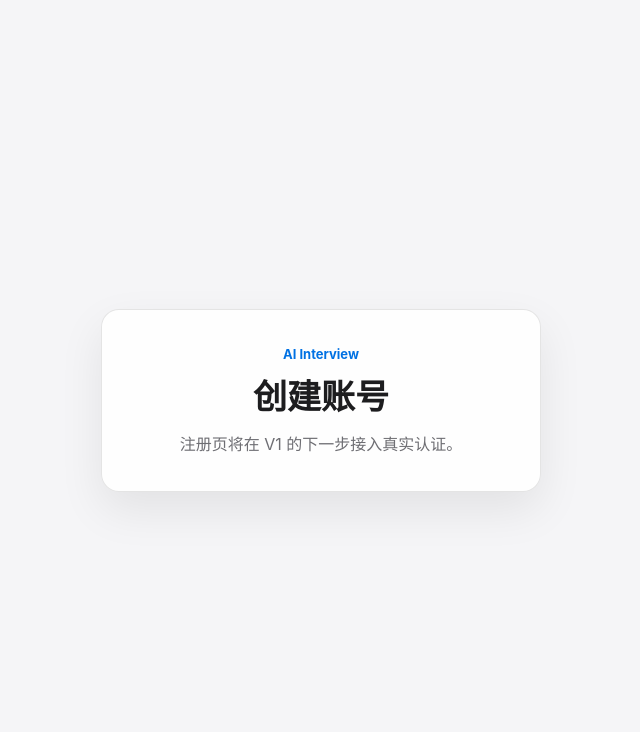
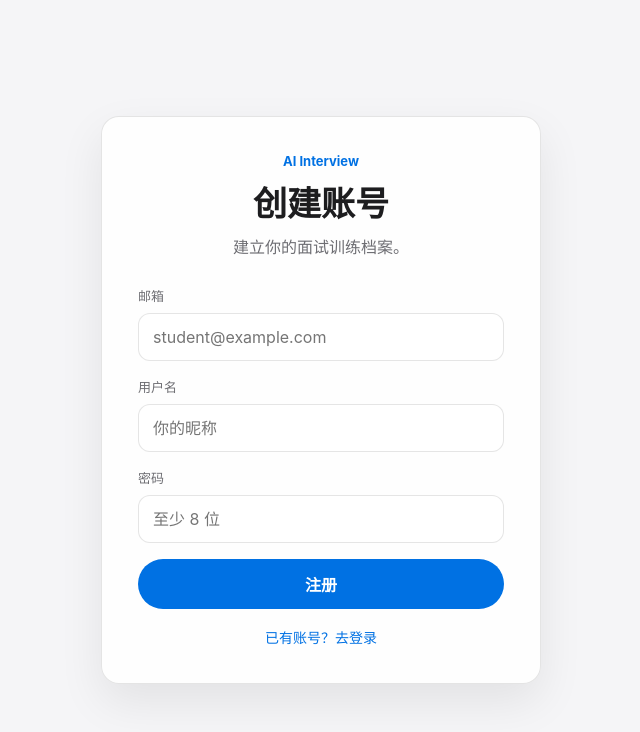
Before and after one commit to davidluulc/ai-interview, a Vue app in the folder frontend/: page /vue/auth/register in a window 1280 px wide. Shown: the top 732 px of the page, without its empty margins (319-959 px from the left). Built offline with nearby package versions, Linux system fonts and the light colour scheme.

Commit message:
feat: implement vue auth pages

```diff
--- /dev/null
+++ b/frontend/src/components/common/PrimaryButton.vue
@@ -0,0 +1,37 @@
+<template>
+  <button class="primary-button" :disabled="disabled" :type="type || 'submit'">
+    <slot />
+  </button>
+</template>
+
+<script setup lang="ts">
+defineProps<{ disabled?: boolean; type?: "button" | "submit" | "reset" }>();
+</script>
+
+<style scoped>
+.primary-button {
+  width: 100%;
+  min-height: 46px;
+  border: 0;
+  border-radius: 999px;
+  background: var(--color-accent);
+  color: #fff;
+  cursor: pointer;
+  font-weight: 600;
+  padding: 13px 18px;
+  transition: background 160ms ease, transform 160ms ease;
+}
+
+.primary-button:hover:not(:disabled) {
+  background: var(--color-accent-hover);
+}
+
+.primary-button:active:not(:disabled) {
+  transform: scale(0.99);
+}
+
+.primary-button:disabled {
+  cursor: not-allowed;
+  opacity: 0.55;
+}
+</style>
--- /dev/null
+++ b/frontend/src/components/common/TextField.vue
@@ -0,0 +1,59 @@
+<template>
+  <label class="field">
+    <span>{{ label }}</span>
+    <input
+      :autocomplete="autocomplete"
+      :name="name"
+      :placeholder="placeholder"
+      :required="required"
+      :type="type || 'text'"
+      :value="modelValue"
+      @input="onInput"
+    />
+  </label>
+</template>
+
+<script setup lang="ts">
+defineProps<{
+  autocomplete?: string;
+  label: string;
+  modelValue: string;
+  name?: string;
+  placeholder?: string;
+  required?: boolean;
+  type?: string;
+}>();
+
+const emit = defineEmits<{ "update:modelValue": [value: string] }>();
+
+function onInput(event: Event): void {
+  emit("update:modelValue", (event.target as HTMLInputElement).value);
+}
+</script>
+
+<style scoped>
+.field {
+  display: grid;
+  gap: 8px;
+}
+
+.field span {
+  color: var(--color-text-muted);
+  font-size: 13px;
+}
+
+.field input {
+  width: 100%;
+  border: 1px solid var(--color-border);
+  border-radius: var(--radius-md);
+  background: var(--color-surface);
+  color: var(--color-text);
+  outline: none;
+  padding: 13px 14px;
+}
+
+.field input:focus {
+  border-color: rgba(0, 113, 227, 0.55);
+  box-shadow: 0 0 0 4px rgba(0, 113, 227, 0.12);
+}
+</style>
--- a/frontend/src/pages/auth/LoginPage.vue
+++ b/frontend/src/pages/auth/LoginPage.vue
@@ -1,33 +1,97 @@
 <template>
   <AuthLayout>
-    <p class="eyebrow">AI Interview</p>
-    <h1>欢迎回来</h1>
-    <p class="muted">登录页将在 V1 的下一步接入真实认证。</p>
+    <div class="auth-copy">
+      <p class="eyebrow">AI Interview</p>
+      <h1>欢迎回来</h1>
+      <p>进入你的面试训练工作台。</p>
+    </div>
+
+    <form class="auth-form" @submit.prevent="submit">
+      <TextField
+        v-model="email"
+        autocomplete="email"
+        label="邮箱"
+        name="email"
+        placeholder="student@example.com"
+        required
+        type="email"
+      />
+      <TextField
+        v-model="password"
+        autocomplete="current-password"
+        label="密码"
+        name="password"
+        placeholder="输入密码"
+        required
+        type="password"
+      />
+      <p v-if="auth.error" class="error">{{ auth.error }}</p>
+      <PrimaryButton :disabled="auth.loading">{{ auth.loading ? "登录中" : "登录" }}</PrimaryButton>
+    </form>
+
+    <RouterLink class="switch-link" to="/vue/auth/register">还没有账号？去注册</RouterLink>
   </AuthLayout>
 </template>
 
 <script setup lang="ts">
+import { ref } from "vue";
+import { useRouter } from "vue-router";
+import PrimaryButton from "@/components/common/PrimaryButton.vue";
+import TextField from "@/components/common/TextField.vue";
 import AuthLayout from "@/layouts/AuthLayout.vue";
+import { useAuthStore } from "@/stores/auth";
+
+const router = useRouter();
+const auth = useAuthStore();
+const email = ref("");
+const password = ref("");
+
+async function submit(): Promise<void> {
+  await auth.login(email.value, password.value);
+  await router.push("/vue/app/interview");
+}
 </script>
 
 <style scoped>
+.auth-copy {
+  display: grid;
+  gap: 8px;
+  margin-bottom: 28px;
+  text-align: center;
+}
+
 .eyebrow {
   color: var(--color-accent);
   font-size: 13px;
   font-weight: 700;
-  margin: 0 0 8px;
-  text-align: center;
+  margin: 0;
 }
 
 h1 {
   font-size: 34px;
   margin: 0;
-  text-align: center;
 }
 
-.muted {
+p {
   color: var(--color-text-muted);
-  margin: 12px 0 0;
+  margin: 0;
+}
+
+.auth-form {
+  display: grid;
+  gap: 16px;
+}
+
+.error {
+  color: #b42318;
+  font-size: 14px;
+}
+
+.switch-link {
+  display: block;
+  margin-top: 18px;
   text-align: center;
+  color: var(--color-accent);
+  font-size: 14px;
 }
 </style>
--- a/frontend/src/pages/auth/RegisterPage.vue
+++ b/frontend/src/pages/auth/RegisterPage.vue
@@ -1,33 +1,106 @@
 <template>
   <AuthLayout>
-    <p class="eyebrow">AI Interview</p>
-    <h1>创建账号</h1>
-    <p class="muted">注册页将在 V1 的下一步接入真实认证。</p>
+    <div class="auth-copy">
+      <p class="eyebrow">AI Interview</p>
+      <h1>创建账号</h1>
+      <p>建立你的面试训练档案。</p>
+    </div>
+
+    <form class="auth-form" @submit.prevent="submit">
+      <TextField
+        v-model="email"
+        autocomplete="email"
+        label="邮箱"
+        name="email"
+        placeholder="student@example.com"
+        required
+        type="email"
+      />
+      <TextField
+        v-model="username"
+        autocomplete="username"
+        label="用户名"
+        name="username"
+        placeholder="你的昵称"
+        required
+      />
+      <TextField
+        v-model="password"
+        autocomplete="new-password"
+        label="密码"
+        name="password"
+        placeholder="至少 8 位"
+        required
+        type="password"
+      />
+      <p v-if="auth.error" class="error">{{ auth.error }}</p>
+      <PrimaryButton :disabled="auth.loading">{{ auth.loading ? "注册中" : "注册" }}</PrimaryButton>
+    </form>
+
+    <RouterLink class="switch-link" to="/vue/auth/login">已有账号？去登录</RouterLink>
   </AuthLayout>
 </template>
 
 <script setup lang="ts">
+import { ref } from "vue";
+import { useRouter } from "vue-router";
+import PrimaryButton from "@/components/common/PrimaryButton.vue";
+import TextField from "@/components/common/TextField.vue";
 import AuthLayout from "@/layouts/AuthLayout.vue";
+import { useAuthStore } from "@/stores/auth";
+
+const router = useRouter();
+const auth = useAuthStore();
+const email = ref("");
+const username = ref("");
+const password = ref("");
+
+async function submit(): Promise<void> {
+  await auth.register(email.value, username.value, password.value);
+  await router.push("/vue/app/interview");
+}
 </script>
 
 <style scoped>
+.auth-copy {
+  display: grid;
+  gap: 8px;
+  margin-bottom: 28px;
+  text-align: center;
+}
+
 .eyebrow {
   color: var(--color-accent);
   font-size: 13px;
   font-weight: 700;
-  margin: 0 0 8px;
-  text-align: center;
+  margin: 0;
 }
 
 h1 {
   font-size: 34px;
   margin: 0;
-  text-align: center;
 }
 
-.muted {
+p {
   color: var(--color-text-muted);
-  margin: 12px 0 0;
+  margin: 0;
+}
+
+.auth-form {
+  display: grid;
+  gap: 16px;
+}
+
+.error {
+  color: #b42318;
+  font-size: 14px;
+}
+
+.switch-link {
+  display: block;
+  margin-top: 18px;
   text-align: center;
+  color: var(--color-accent);
+  font-size: 14px;
 }
 </style>
```
Also changed, not shown: 1 other file (tests, documents, lock files or other folders).
